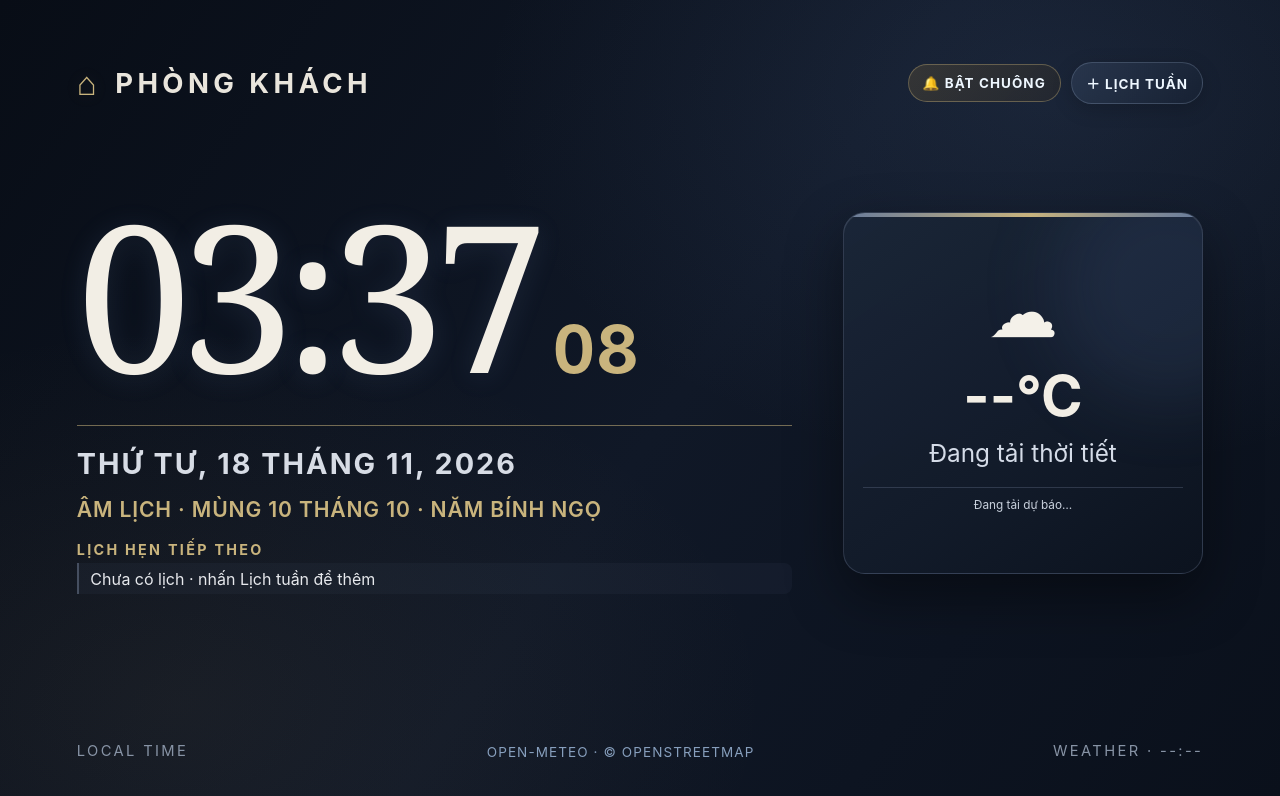
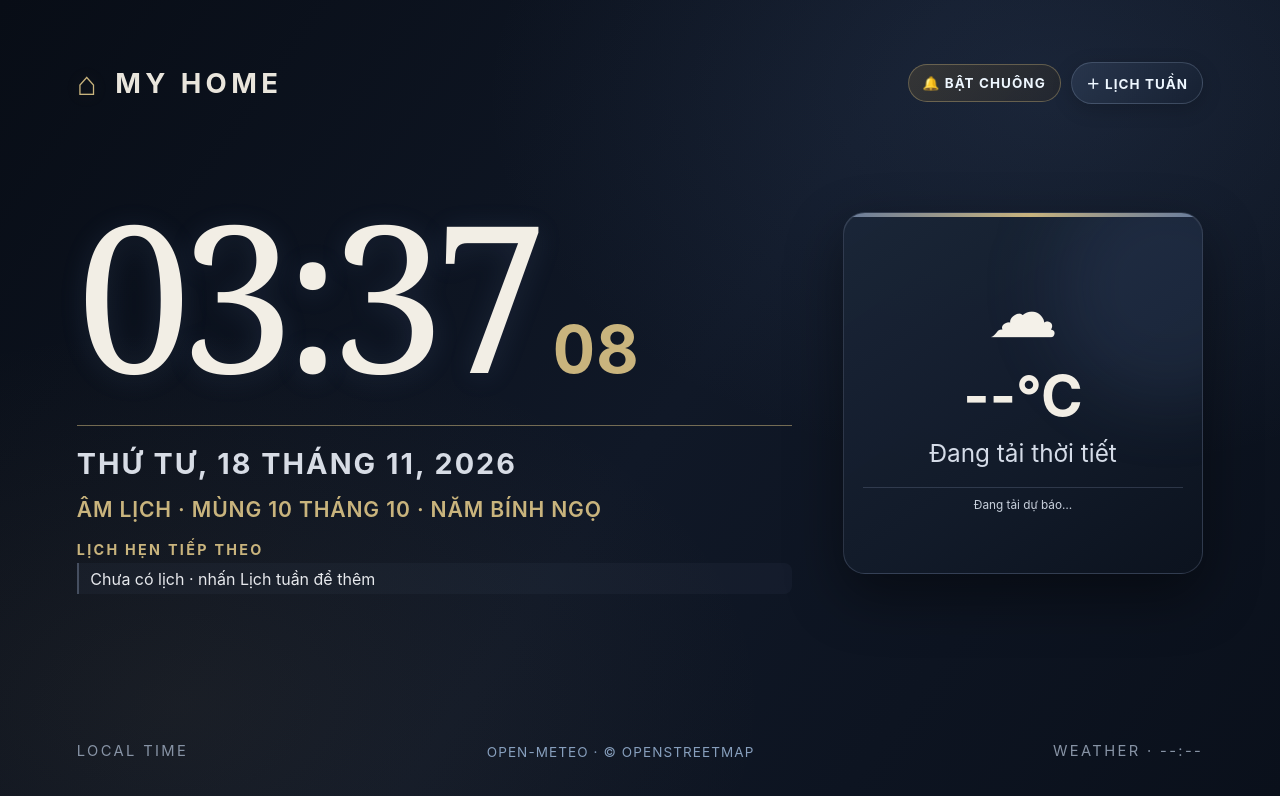
Before and after one commit to nhatvubigc/IPad-clock, a plain HTML site: page index.html in a window 1280 px wide. Drawn offline with Linux system fonts and the light colour scheme.

Commit message:
Change dashboard title to My Home

```diff
--- a/index.html
+++ b/index.html
@@ -201,7 +201,7 @@ body {
 </head>
 <body>
 <div class="screen">
-  <div class="header"><span class="home-icon">⌂</span><span>PHÒNG KHÁCH</span><button class="sound-toggle" id="soundToggle" type="button" aria-pressed="false">🔔 BẬT CHUÔNG</button><button class="schedule-toggle" id="scheduleToggle" type="button">＋ LỊCH TUẦN</button></div>
+  <div class="header"><span class="home-icon">⌂</span><span>MY HOME</span><button class="sound-toggle" id="soundToggle" type="button" aria-pressed="false">🔔 BẬT CHUÔNG</button><button class="schedule-toggle" id="scheduleToggle" type="button">＋ LỊCH TUẦN</button></div>
   <div class="content">
     <div class="main">
       <div class="time" id="time">00:00<span class="seconds">00</span></div>
```
